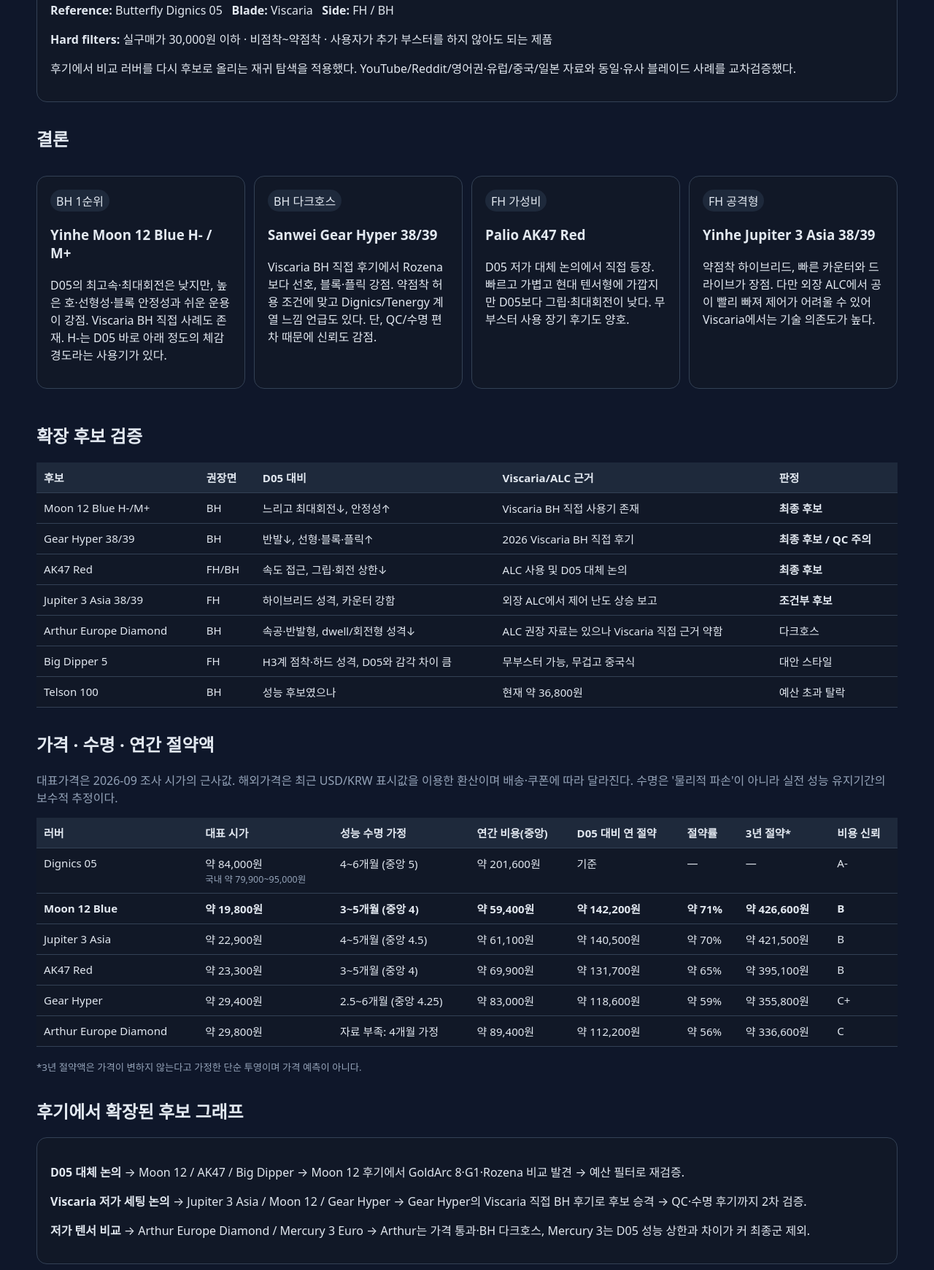
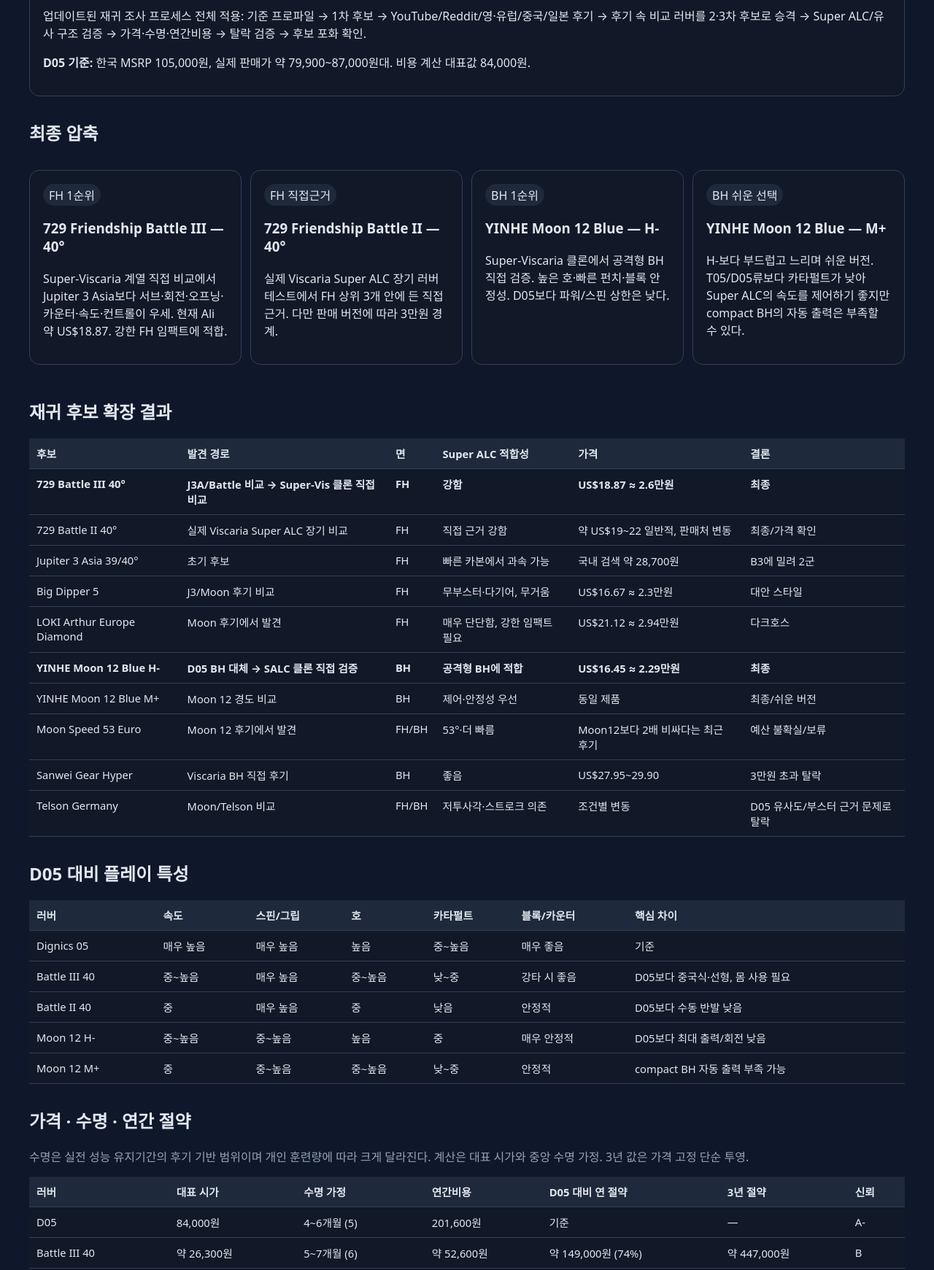
Before and after one commit to vdsluser/tt-search-tool, a plain HTML site: page docs/index.html in a window 1280 px wide. Shown: the part 255-1996 px from the top of the page at 73% size. Drawn offline with Linux system fonts and the light colour scheme.

Commit message:
Complete recursive D05 Super ALC rubber research report

```diff
--- a/docs/index.html
+++ b/docs/index.html
@@ -1,43 +1,37 @@
-<!doctype html>
-<html lang="ko"><head><meta charset="utf-8"><meta name="viewport" content="width=device-width,initial-scale=1">
-<title>TT Rubber Scout — Dignics 05 / Viscaria</title>
-<style>
-body{font-family:system-ui,-apple-system,"Noto Sans KR",sans-serif;margin:0;background:#0f172a;color:#e2e8f0}main{max-width:1180px;margin:auto;padding:32px 20px 64px}h1{font-size:2rem;margin-bottom:.3rem}h2{margin-top:2rem}.card{background:#111827;border:1px solid #334155;border-radius:14px;padding:18px;margin:14px 0}.grid{display:grid;grid-template-columns:repeat(auto-fit,minmax(240px,1fr));gap:12px}table{width:100%;border-collapse:collapse;background:#111827;font-size:.94rem}th,td{padding:10px;border-bottom:1px solid #334155;text-align:left;vertical-align:top}th{background:#1e293b}.badge{display:inline-block;padding:3px 8px;border-radius:999px;background:#1e293b}.best{font-weight:700}small,.muted{color:#94a3b8}a{color:#93c5fd}code{background:#1e293b;padding:2px 5px;border-radius:5px}.scroll{overflow-x:auto}
-</style></head><body><main>
-<h1>TT Rubber Scout</h1><p class="muted">Dignics 05 대체 조사 · Viscaria · FH/BH · 장당 30,000원 이하 · 약점착까지 · 추가 부스터 없음</p>
-<div class="card"><h2>조사 조건 · 2026-09-25</h2><p><b>Reference:</b> Butterfly Dignics 05 &nbsp; <b>Blade:</b> Viscaria &nbsp; <b>Side:</b> FH / BH</p><p><b>Hard filters:</b> 실구매가 30,000원 이하 · 비점착~약점착 · 사용자가 추가 부스터를 하지 않아도 되는 제품</p><p>후기에서 비교 러버를 다시 후보로 올리는 재귀 탐색을 적용했다. YouTube/Reddit/영어권·유럽/중국/일본 자료와 동일·유사 블레이드 사례를 교차검증했다.</p></div>
-
-<h2>결론</h2><div class="grid">
-<div class="card"><span class="badge">BH 1순위</span><h3>Yinhe Moon 12 Blue H- / M+</h3><p>D05의 최고속·최대회전은 낮지만, 높은 호·선형성·블록 안정성과 쉬운 운용이 강점. Viscaria BH 직접 사례도 존재. H-는 D05 바로 아래 정도의 체감 경도라는 사용기가 있다.</p></div>
-<div class="card"><span class="badge">BH 다크호스</span><h3>Sanwei Gear Hyper 38/39</h3><p>Viscaria BH 직접 후기에서 Rozena보다 선호, 블록·플릭 강점. 약점착 허용 조건에 맞고 Dignics/Tenergy 계열 느낌 언급도 있다. 단, QC/수명 편차 때문에 신뢰도 감점.</p></div>
-<div class="card"><span class="badge">FH 가성비</span><h3>Palio AK47 Red</h3><p>D05 저가 대체 논의에서 직접 등장. 빠르고 가볍고 현대 텐서형에 가깝지만 D05보다 그립·최대회전이 낮다. 무부스터 사용 장기 후기도 양호.</p></div>
-<div class="card"><span class="badge">FH 공격형</span><h3>Yinhe Jupiter 3 Asia 38/39</h3><p>약점착 하이브리드, 빠른 카운터와 드라이브가 장점. 다만 외장 ALC에서 공이 빨리 빠져 제어가 어려울 수 있어 Viscaria에서는 기술 의존도가 높다.</p></div>
-</div>
-
-<h2>확장 후보 검증</h2><div class="scroll"><table><thead><tr><th>후보</th><th>권장면</th><th>D05 대비</th><th>Viscaria/ALC 근거</th><th>판정</th></tr></thead><tbody>
-<tr><td>Moon 12 Blue H-/M+</td><td>BH</td><td>느리고 최대회전↓, 안정성↑</td><td>Viscaria BH 직접 사용기 존재</td><td><b>최종 후보</b></td></tr>
-<tr><td>Gear Hyper 38/39</td><td>BH</td><td>반발↓, 선형·블록·플릭↑</td><td>2026 Viscaria BH 직접 후기</td><td><b>최종 후보 / QC 주의</b></td></tr>
-<tr><td>AK47 Red</td><td>FH/BH</td><td>속도 접근, 그립·회전 상한↓</td><td>ALC 사용 및 D05 대체 논의</td><td><b>최종 후보</b></td></tr>
-<tr><td>Jupiter 3 Asia 38/39</td><td>FH</td><td>하이브리드 성격, 카운터 강함</td><td>외장 ALC에서 제어 난도 상승 보고</td><td><b>조건부 후보</b></td></tr>
-<tr><td>Arthur Europe Diamond</td><td>BH</td><td>속공·반발형, dwell/회전형 성격↓</td><td>ALC 권장 자료는 있으나 Viscaria 직접 근거 약함</td><td>다크호스</td></tr>
-<tr><td>Big Dipper 5</td><td>FH</td><td>H3계 점착·하드 성격, D05와 감각 차이 큼</td><td>무부스터 가능, 무겁고 중국식</td><td>대안 스타일</td></tr>
-<tr><td>Telson 100</td><td>BH</td><td>성능 후보였으나</td><td>현재 약 36,800원</td><td>예산 초과 탈락</td></tr>
+<!doctype html><html lang="ko"><head><meta charset="utf-8"><meta name="viewport" content="width=device-width,initial-scale=1"><title>TT Rubber Scout — D05 / Viscaria Super ALC</title><style>body{font-family:system-ui,-apple-system,"Noto Sans KR",sans-serif;margin:0;background:#0f172a;color:#e2e8f0}main{max-width:1200px;margin:auto;padding:32px 20px 64px}h1{font-size:2rem}h2{margin-top:2rem}.card{background:#111827;border:1px solid #334155;border-radius:14px;padding:18px;margin:14px 0}.grid{display:grid;grid-template-columns:repeat(auto-fit,minmax(240px,1fr));gap:12px}.scroll{overflow-x:auto}table{width:100%;border-collapse:collapse;background:#111827;font-size:.92rem}th,td{padding:10px;border-bottom:1px solid #334155;text-align:left;vertical-align:top}th{background:#1e293b}.badge{display:inline-block;padding:3px 8px;border-radius:999px;background:#1e293b}.muted,small{color:#94a3b8}.best{font-weight:700}</style></head><body><main>
+<h1>TT Rubber Scout</h1><p class="muted">Dignics 05 대체 · Butterfly Viscaria Super ALC · FH/BH · 장당 30,000원 이하 · 약점착까지 · 사용자 추가 부스터 없음</p>
+<div class="card"><h2>조사일 2026-09-25</h2><p>업데이트된 재귀 조사 프로세스 전체 적용: 기준 프로파일 → 1차 후보 → YouTube/Reddit/영·유럽/중국/일본 후기 → 후기 속 비교 러버를 2·3차 후보로 승격 → Super ALC/유사 구조 검증 → 가격·수명·연간비용 → 탈락 검증 → 후보 포화 확인.</p><p><b>D05 기준:</b> 한국 MSRP 105,000원, 실제 판매가 약 79,900~87,000원대. 비용 계산 대표값 84,000원.</p></div>
+<h2>최종 압축</h2><div class="grid">
+<div class="card"><span class="badge">FH 1순위</span><h3>729 Friendship Battle III — 40°</h3><p>Super-Viscaria 계열 직접 비교에서 Jupiter 3 Asia보다 서브·회전·오프닝·카운터·속도·컨트롤이 우세. 현재 Ali 약 US$18.87. 강한 FH 임팩트에 적합.</p></div>
+<div class="card"><span class="badge">FH 직접근거</span><h3>729 Friendship Battle II — 40°</h3><p>실제 Viscaria Super ALC 장기 러버 테스트에서 FH 상위 3개 안에 든 직접 근거. 다만 판매 버전에 따라 3만원 경계.</p></div>
+<div class="card"><span class="badge">BH 1순위</span><h3>YINHE Moon 12 Blue — H-</h3><p>Super-Viscaria 클론에서 공격형 BH 직접 검증. 높은 호·빠른 펀치·블록 안정성. D05보다 파워/스핀 상한은 낮다.</p></div>
+<div class="card"><span class="badge">BH 쉬운 선택</span><h3>YINHE Moon 12 Blue — M+</h3><p>H-보다 부드럽고 느리며 쉬운 버전. T05/D05류보다 카타펄트가 낮아 Super ALC의 속도를 제어하기 좋지만 compact BH의 자동 출력은 부족할 수 있다.</p></div></div>
+<h2>재귀 후보 확장 결과</h2><div class="scroll"><table><thead><tr><th>후보</th><th>발견 경로</th><th>면</th><th>Super ALC 적합성</th><th>가격</th><th>결론</th></tr></thead><tbody>
+<tr class="best"><td>729 Battle III 40°</td><td>J3A/Battle 비교 → Super-Vis 클론 직접 비교</td><td>FH</td><td>강함</td><td>US$18.87 ≈ 2.6만원</td><td>최종</td></tr>
+<tr><td>729 Battle II 40°</td><td>실제 Viscaria Super ALC 장기 비교</td><td>FH</td><td>직접 근거 강함</td><td>약 US$19~22 일반적, 판매처 변동</td><td>최종/가격 확인</td></tr>
+<tr><td>Jupiter 3 Asia 39/40°</td><td>초기 후보</td><td>FH</td><td>빠른 카본에서 과속 가능</td><td>국내 검색 약 28,700원</td><td>B3에 밀려 2군</td></tr>
+<tr><td>Big Dipper 5</td><td>J3/Moon 후기 비교</td><td>FH</td><td>무부스터·다기어, 무거움</td><td>US$16.67 ≈ 2.3만원</td><td>대안 스타일</td></tr>
+<tr><td>LOKI Arthur Europe Diamond</td><td>Moon 후기에서 발견</td><td>FH</td><td>매우 단단함, 강한 임팩트 필요</td><td>US$21.12 ≈ 2.94만원</td><td>다크호스</td></tr>
+<tr class="best"><td>YINHE Moon 12 Blue H-</td><td>D05 BH 대체 → SALC 클론 직접 검증</td><td>BH</td><td>공격형 BH에 적합</td><td>US$16.45 ≈ 2.29만원</td><td>최종</td></tr>
+<tr><td>YINHE Moon 12 Blue M+</td><td>Moon 12 경도 비교</td><td>BH</td><td>제어·안정성 우선</td><td>동일 제품</td><td>최종/쉬운 버전</td></tr>
+<tr><td>Moon Speed 53 Euro</td><td>Moon 12 후기에서 발견</td><td>FH/BH</td><td>53°·더 빠름</td><td>Moon12보다 2배 비싸다는 최근 후기</td><td>예산 불확실/보류</td></tr>
+<tr><td>Sanwei Gear Hyper</td><td>Viscaria BH 직접 후기</td><td>BH</td><td>좋음</td><td>US$27.95~29.90</td><td>3만원 초과 탈락</td></tr>
+<tr><td>Telson Germany</td><td>Moon/Telson 비교</td><td>FH/BH</td><td>저투사각·스트로크 의존</td><td>조건별 변동</td><td>D05 유사도/부스터 근거 문제로 탈락</td></tr>
 </tbody></table></div>
-
-<h2>가격 · 수명 · 연간 절약액</h2><p class="muted">대표가격은 2026-09 조사 시가의 근사값. 해외가격은 최근 USD/KRW 표시값을 이용한 환산이며 배송·쿠폰에 따라 달라진다. 수명은 '물리적 파손'이 아니라 실전 성능 유지기간의 보수적 추정이다.</p>
-<div class="scroll"><table><thead><tr><th>러버</th><th>대표 시가</th><th>성능 수명 가정</th><th>연간 비용(중앙)</th><th>D05 대비 연 절약</th><th>절약률</th><th>3년 절약*</th><th>비용 신뢰</th></tr></thead><tbody>
-<tr><td>Dignics 05</td><td>약 84,000원<br><small>국내 약 79,900~95,000원</small></td><td>4~6개월 (중앙 5)</td><td>약 201,600원</td><td>기준</td><td>—</td><td>—</td><td>A-</td></tr>
-<tr class="best"><td>Moon 12 Blue</td><td>약 19,800원</td><td>3~5개월 (중앙 4)</td><td>약 59,400원</td><td>약 142,200원</td><td>약 71%</td><td>약 426,600원</td><td>B</td></tr>
-<tr><td>Jupiter 3 Asia</td><td>약 22,900원</td><td>4~5개월 (중앙 4.5)</td><td>약 61,100원</td><td>약 140,500원</td><td>약 70%</td><td>약 421,500원</td><td>B</td></tr>
-<tr><td>AK47 Red</td><td>약 23,300원</td><td>3~5개월 (중앙 4)</td><td>약 69,900원</td><td>약 131,700원</td><td>약 65%</td><td>약 395,100원</td><td>B</td></tr>
-<tr><td>Gear Hyper</td><td>약 29,400원</td><td>2.5~6개월 (중앙 4.25)</td><td>약 83,000원</td><td>약 118,600원</td><td>약 59%</td><td>약 355,800원</td><td>C+</td></tr>
-<tr><td>Arthur Europe Diamond</td><td>약 29,800원</td><td>자료 부족: 4개월 가정</td><td>약 89,400원</td><td>약 112,200원</td><td>약 56%</td><td>약 336,600원</td><td>C</td></tr>
-</tbody></table></div><p><small>*3년 절약액은 가격이 변하지 않는다고 가정한 단순 투영이며 가격 예측이 아니다.</small></p>
-
-<h2>후기에서 확장된 후보 그래프</h2><div class="card"><p><b>D05 대체 논의</b> → Moon 12 / AK47 / Big Dipper → Moon 12 후기에서 GoldArc 8·G1·Rozena 비교 발견 → 예산 필터로 재검증.</p><p><b>Viscaria 저가 세팅 논의</b> → Jupiter 3 Asia / Moon 12 / Gear Hyper → Gear Hyper의 Viscaria 직접 BH 후기로 후보 승격 → QC·수명 후기까지 2차 검증.</p><p><b>저가 텐서 비교</b> → Arthur Europe Diamond / Mercury 3 Euro → Arthur는 가격 통과·BH 다크호스, Mercury 3는 D05 성능 상한과 차이가 커 최종군 제외.</p></div>
-
-<h2>실전 선택</h2><div class="card"><p><b>BH에서 D05 성능을 조금 양보하고 성공률·가성비:</b> Moon 12 Blue H- 우선. 더 편하게 쓰려면 M+.</p><p><b>BH에서 약점착과 선형 제어를 허용하고 실험:</b> Gear Hyper 38/39. 다만 공식/신뢰 판매처 구매 권장.</p><p><b>FH에서 비점착에 가까운 빠른 저가형:</b> AK47 Red. D05의 그립 상한까지 기대하면 안 된다.</p><p><b>FH에서 약점착 하이브리드까지 허용:</b> Jupiter 3 Asia 38/39. Viscaria 외장 ALC 특성 때문에 충분한 임팩트와 닫힌 각이 필요하다.</p></div>
-
-<h2>증거 등급</h2><table><tbody><tr><td><b>A</b></td><td>동일 블레이드+동일 면 복수 직접 근거</td></tr><tr><td><b>B</b></td><td>동일/유사 블레이드 + 다지역 후기 일치</td></tr><tr><td><b>C</b></td><td>제품 후기 충분, 블레이드 특정 근거 부족</td></tr><tr><td><b>D</b></td><td>자료 부족/QC·가품/충돌 미해결</td></tr></tbody></table>
-<p class="muted"><small>정적 리포트. 가격·수명은 판매처, 환율, 훈련량, 타법에 따라 달라진다. D05와 완전히 동일한 3만원 이하 제품이 있다는 뜻이 아니라 각 특성을 얼마나 보존하는지 비교한 결과다.</small></p>
-</main></body></html>
+<h2>D05 대비 플레이 특성</h2><div class="scroll"><table><thead><tr><th>러버</th><th>속도</th><th>스핀/그립</th><th>호</th><th>카타펄트</th><th>블록/카운터</th><th>핵심 차이</th></tr></thead><tbody>
+<tr><td>Dignics 05</td><td>매우 높음</td><td>매우 높음</td><td>높음</td><td>중~높음</td><td>매우 좋음</td><td>기준</td></tr>
+<tr><td>Battle III 40</td><td>중~높음</td><td>매우 높음</td><td>중~높음</td><td>낮~중</td><td>강타 시 좋음</td><td>D05보다 중국식·선형, 몸 사용 필요</td></tr>
+<tr><td>Battle II 40</td><td>중</td><td>매우 높음</td><td>중</td><td>낮음</td><td>안정적</td><td>D05보다 수동 반발 낮음</td></tr>
+<tr><td>Moon 12 H-</td><td>중~높음</td><td>중~높음</td><td>높음</td><td>중</td><td>매우 안정적</td><td>D05보다 최대 출력/회전 낮음</td></tr>
+<tr><td>Moon 12 M+</td><td>중</td><td>중~높음</td><td>중~높음</td><td>낮~중</td><td>안정적</td><td>compact BH 자동 출력 부족 가능</td></tr>
+</tbody></table></div>
+<h2>가격 · 수명 · 연간 절약</h2><p class="muted">수명은 실전 성능 유지기간의 후기 기반 범위이며 개인 훈련량에 따라 크게 달라진다. 계산은 대표 시가와 중앙 수명 가정. 3년 값은 가격 고정 단순 투영.</p><div class="scroll"><table><thead><tr><th>러버</th><th>대표 시가</th><th>수명 가정</th><th>연간비용</th><th>D05 대비 연 절약</th><th>3년 절약</th><th>신뢰</th></tr></thead><tbody>
+<tr><td>D05</td><td>84,000원</td><td>4~6개월 (5)</td><td>201,600원</td><td>기준</td><td>—</td><td>A-</td></tr>
+<tr><td>Battle III 40</td><td>약 26,300원</td><td>5~7개월 (6)</td><td>약 52,600원</td><td>약 149,000원 (74%)</td><td>약 447,000원</td><td>B</td></tr>
+<tr><td>Battle II 40</td><td>약 29,500원*</td><td>6~9개월 (7.5)</td><td>약 47,200원</td><td>약 154,400원 (77%)</td><td>약 463,200원</td><td>B-</td></tr>
+<tr><td>Moon 12 Blue</td><td>약 22,900원</td><td>4~6개월 (5)</td><td>약 55,000원</td><td>약 146,600원 (73%)</td><td>약 439,800원</td><td>B</td></tr>
+<tr><td>Big Dipper 5</td><td>약 23,200원</td><td>6~9개월 (7.5)</td><td>약 37,100원</td><td>약 164,500원 (82%)</td><td>약 493,500원</td><td>B-</td></tr>
+</tbody></table></div><p><small>*Battle II는 판매처/버전에 따라 3만원을 넘으므로 결제 직전 확인 필요. 수명 숫자는 비교 모델용 추정이며 확정 보증값이 아니다.</small></p>
+<h2>최종 세팅</h2><div class="card"><p><b>성능/근거 균형:</b> FH 729 Battle III 40° + BH YINHE Moon 12 Blue H-.</p><p><b>D05 BH보다 쉬운 운용:</b> FH Battle III 40° + BH Moon 12 Blue M+.</p><p><b>Super ALC 직접 FH 근거 최우선:</b> Battle II 40°를 3만원 이하에 찾을 수 있을 때 FH로 선택.</p><p><b>중국식 점착 감각과 장수명/최저 유지비:</b> Big Dipper 5는 가치가 높지만 D05와의 타구감 유사성은 낮다.</p></div>
+<h2>포화 판정</h2><div class="card"><p>3차 확장에서 Moon Speed 53, Arthur Europe Diamond, Telson Germany, Big Dipper 5, Gear Hyper까지 추가 검증했다. 이후 새로 등장한 후보들은 ① 3만원 초과, ② 추가 부스터 의존, ③ D05와 현저히 다른 저투사각/중국식 성격, ④ Super ALC 근거 부족 중 하나로 상위 후보를 넘지 못했다. 따라서 현재 조건에서는 후보군이 실질적으로 포화된 것으로 판정한다.</p></div>
+<p class="muted"><small>정적 조사 리포트. AliExpress 가격은 배송·쿠폰·환율·옵션에 따라 실제 결제가 달라질 수 있다.</small></p></main></body></html>
```
